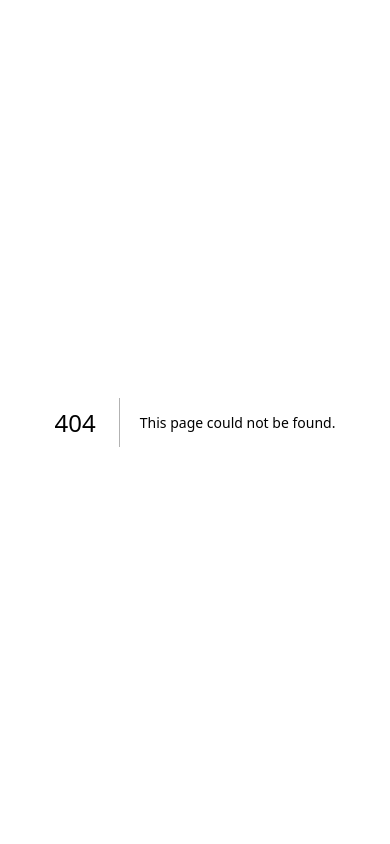
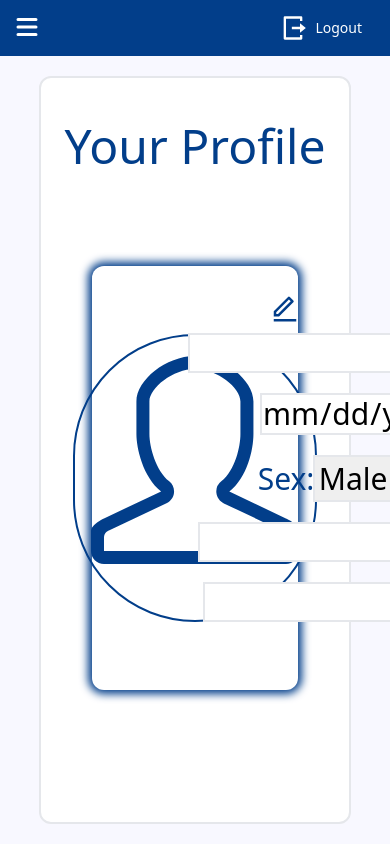
Before and after one commit to sidex15/PoseExercise-WebApp, a Next.js app in the folder thesis_interface/: page /profile in a window 390 px wide. Before the commit this address had no page. Built offline with nearby package versions, Linux system fonts and the light colour scheme.

Commit message:
Add components and UI changes * Responsive UI for exercise records page. * Add post questions after session stopped. * Add profile page.

```diff
--- /dev/null
+++ b/thesis_interface/src/components/questions.js
@@ -0,0 +1,30 @@
+const PostQuestions = (props) => {
+
+    const Choices = [
+        { title: props.choice1 },
+        { title: props.choice2 },
+        { title: props.choice3 }
+    ]
+
+    const handleSubmit = () => {
+        props.submit(props.id)
+    }
+
+    return ( <div className="w-screen h-screen flex justify-center items-center">
+        <div className="bg-black w-full h-full opacity-75"></div>
+        <div className="bg-white flex flex-col items-center py-5 px-14 absolute">
+            <p className="font-mono font-bold text-cyan-blue text-4xl text-center">{props.question}</p>
+            {Choices.map((choice, index) => (
+                <div key={index} className={`${choice.title ? 'block' : 'hidden' } border-2 border-cyan-blue bg-#D9D9D9 p-2 pl-5 w-96 flex gap-4 mt-3`}>
+                    <input type="radio" id="yes" name="choice" value={choice.title} className="scale-150"/>
+                    <label className="font-mono font-bold text-cyan-blue text-4xl">{choice.title}</label>
+                </div>
+            ))}
+            <div className="flex justify-end mt-5">
+                <button type="submit" className="bg-cyan-blue font-bold rounded-3xl text-white p-4 w-32" onClick={handleSubmit}>Submit</button>
+            </div>
+        </div>
+    </div> );
+}
+
+export default PostQuestions;
--- a/thesis_interface/src/pages/Exer_records/index.js
+++ b/thesis_interface/src/pages/Exer_records/index.js
@@ -2,11 +2,14 @@ import Layout from "@/components/Layout";
 
 const ExerRecords = () => {
     return ( <Layout>
-        <div className="h-screen px-44 pt-28">
-            <h1 className='font-mono font-bold text-6xl text-cyan-blue'>Your Exercise Session Records</h1>
-            <div className="bg-grey flex justify-center items-center mt-7 h-2/3">
-                this is container for the exercise records pulled from the database
+        <div className="absolute overflow-scroll h-full w-full flex justify-center lg:pt-24 pt-9">
+            <div className="w-4/5">
+                <h1 className='font-mono font-bold lg:text-6xl text-xl text-cyan-blue'>Your Exercise Session Records</h1>
+                <div className="bg-grey lg:mt-7 mt-4 p-3">
+                    container for exercise records pulled from database
+                </div>
             </div>
+
         </div>
         </Layout>
      );
--- a/thesis_interface/src/pages/Session/index.js
+++ b/thesis_interface/src/pages/Session/index.js
@@ -6,14 +6,54 @@ import { HiPlay } from "react-icons/hi2";
 import { HiStop } from "react-icons/hi2";
 import { useRouter } from "next/router";
 import Layout from "@/components/Layout";
+import PostQuestions from "@/components/questions";
+import { useState } from "react";
 
 const Session = () => {
     const router = useRouter();
-    return ( <Layout>
+
+    const [stop, setStop] = useState(false)
+
+    const handleStopButton = () => {
+        setStop(true)
+    }
+
+    const [question1, setquestion1] = useState(true)
+    const [question2, setquestion2] = useState(false)
+    const [question3, setquestion3] = useState(false)
+
+    const getQuestion = (value) => {
+        if (value == '1') {
+            setquestion1(false)
+            setquestion2(true)
+            setquestion3(false)
+        }
+        if (value == '2') {
+            setquestion1(false)
+            setquestion2(false)
+            setquestion3(true)
+        }
+        if (value == '3') {
+            router.push('/dashboard')
+        }
+    }
+
+    return (<Layout>
+        <div className={`${stop ? 'block' : 'hidden'} h-screen w-screen absolute`}>
+            <div className={`${ question1 ? 'block' : 'hidden' }`}>
+                <PostQuestions id='1' question='Do you feel like you can keep going?' choice1='Yes' choice2='No' choice3={false} submit={getQuestion}/>
+            </div>
+            <div className={`${ question2 ? 'block' : 'hidden' }`}>
+                <PostQuestions id='2' question='Are you out of breath?' choice1='Yes' choice2='No' choice3={false} submit={getQuestion}/>
+            </div>
+            <div className={`${ question3 ? 'block' : 'hidden' }`}>
+                <PostQuestions id='3' question='Can you still talk?' choice1='Can speak a sentence' choice2='Can only speak few words' choice3='Cant speak' submit={getQuestion}/>
+            </div>
+        </div>
         <div className="h-full flex">
             <div className="h-full w-4/5 ">
                 <div className="h-5% p-5">
-                    <button className="flex items-center" onClick={() => router.push('/Content')}><IoArrowBack size="30px" color="grey"/> Go Back</button>
+                    <button className="flex items-center" onClick={() => router.push('/dashboard')}><IoArrowBack size="30px" color="grey"/> Go Back</button>
                 </div>
                 <div className="h-95% flex items-center justify-center">
                     <div className="h-95% w-95% bg-grey rounded-3xl flex justify-center items-center">
@@ -44,7 +84,7 @@ const Session = () => {
                 <div className="bg-cambg w-72 p-7 flex flex-col items-center gap-10 rounded-xl">
                     <h1 className="font-bold text-4xl">Session:</h1>
                     <button className="bg-btnstart w-56 p-3 font-mono font-bold text-white text-5xl rounded-full flex items-center justify-center">Start <HiPlay size="55px"/></button>
-                    <button className="bg-btnstop w-56 p-3 font-mono font-bold text-white text-5xl rounded-full flex items-center justify-center">Stop <HiStop size="55px"/></button>
+                    <button className="bg-btnstop w-56 p-3 font-mono font-bold text-white text-5xl rounded-full flex items-center justify-center" onClick={handleStopButton}>Stop <HiStop size="55px"/></button>
                 </div>
             </div>
         </div>
--- /dev/null
+++ b/thesis_interface/src/pages/profile/index.js
@@ -0,0 +1,66 @@
+import Layout from "@/components/Layout";
+import { SlUser, SlUserFemale } from "react-icons/sl";
+import { RiEditLine, RiSave3Fill } from "react-icons/ri";
+import { RxCross2 } from "react-icons/rx";
+import { useState } from "react";
+
+const Profile = () => {
+    const [sex, setSex] = useState()
+
+    const handleSex = (e) => {
+        setSex(e.target.value)
+    }
+    return (
+        <Layout>
+            <div className="h-full w-full bg-grey flex justify-center items-center">
+                <div className="bg-white h-95% w-4/5 border-2 rounded-xl flex flex-col items-center pt-11 gap-24">
+                    <h1 className="font-medium text-5xl text-cyan-blue">Your Profile</h1>
+                    <div className="flex w-4/6 p-7 rounded-xl shadow-#023E8A">
+                        <div className="flex w-full items-center p-3">
+                            <div className=" w-full flex justify-center p-7">
+                                <div className="h-72 w-72 border-2 border-cyan-blue rounded-full flex justify-center pt-5">
+                                    <SlUser className="w-60 h-52 text-cyan-blue"/>
+                                </div>
+                                {/* <div className="h-72 w-72 border-2 border-cyan-blue rounded-full flex justify-center pt-5">
+                                    <SlUserFemale className="w-60 h-52 text-cyan-blue"/>
+                                </div> */}
+                            </div>
+                            <div className="flex flex-col gap-5 w-full">
+                                <div className="flex w-full">
+                                    <label htmlFor="name" className="text-3xl text-cyan-blue">Name: </label>
+                                    <div className="w-full flex justify-end"><input type='text' name='name' className="text-3xl w-72 border-2"/></div>
+                                </div>
+                                <div className="flex items-center">
+                                    <label htmlFor="birthdate" className="text-3xl text-cyan-blue">Birthdate: </label>
+                                    <div className="w-full flex justify-end"><input type='date' name='birthdate' className="text-3xl w-72 border-2"/></div>
+                                </div>
+                                <div className="flex items-center">
+                                    <label htmlFor="Gender" className="text-3xl text-cyan-blue">Sex: </label>
+                                    <div className="w-full flex justify-end">
+                                        <select name="sex" className="text-3xl w-72 border-2" onChange={handleSex}>
+                                            <option value='male'>Male</option>
+                                            <option value='female'>Female</option>
+                                        </select>
+                                    </div>
+                                </div>
+                                <div className="flex items-center">
+                                    <label htmlFor="height" className="text-3xl text-cyan-blue">Height: </label>
+                                    <div className="w-full flex justify-end"><input type='text' name='height' className="text-3xl w-72 border-2"/></div>
+                                </div>
+                                <div className="flex items-center">
+                                    <label htmlFor="weight" className="text-3xl text-cyan-blue">Weight: </label>
+                                    <div className="w-full flex justify-end"><input type='text' name='weight' className="text-3xl w-72 border-2"/></div>
+                                </div>
+                            </div>
+                        </div>
+                        <div className="flex justify-centerw-10%">
+                            <RiEditLine size="30" color="#023E8A"/>
+                        </div>
+                    </div>
+                </div>
+            </div>
+        </Layout>
+    );
+}
+
+export default Profile;
--- a/thesis_interface/tailwind.config.js
+++ b/thesis_interface/tailwind.config.js
@@ -15,6 +15,7 @@ module.exports = {
         "btnstart": "#03045E",
         "btnstop": "#CC0000",
         "#03045E": "#03045E",
+        "#D9D9D9": "#D9D9D9",
       },
       height:{
         "30vh": "30vh",
@@ -26,12 +27,16 @@ module.exports = {
         "c-width": "1920px",
         "95%": "95%",
         "90%": "90%",
+        "350px": "350px",
+        "10%": "10%",
+        "70%": "70%",
       },
       zIndex: {
         '1': '1',
       },
       boxShadow: {
         'cshadow': '0 0 8px 4px rgba(0, 0, 0, 0.1)',
+        '#023E8A': '0 0 8px 4px #023E8A'
       },
       backgroundImage: {
         'dash-banner': "url('/src/img/banner.jpg')",
```
